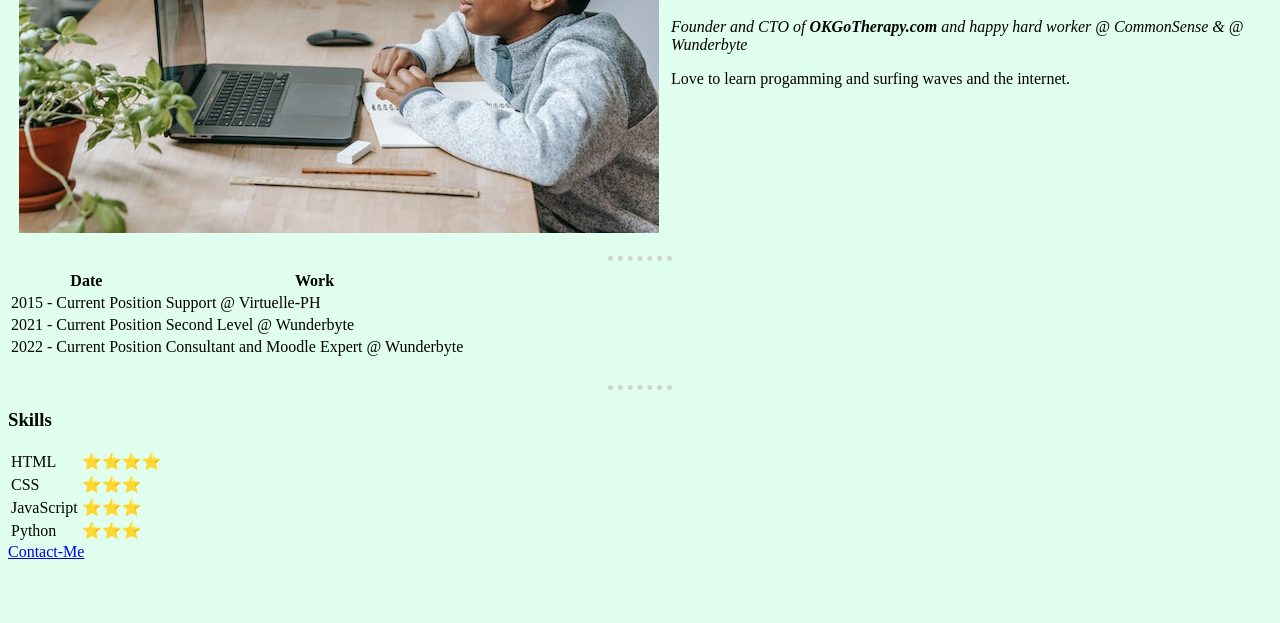
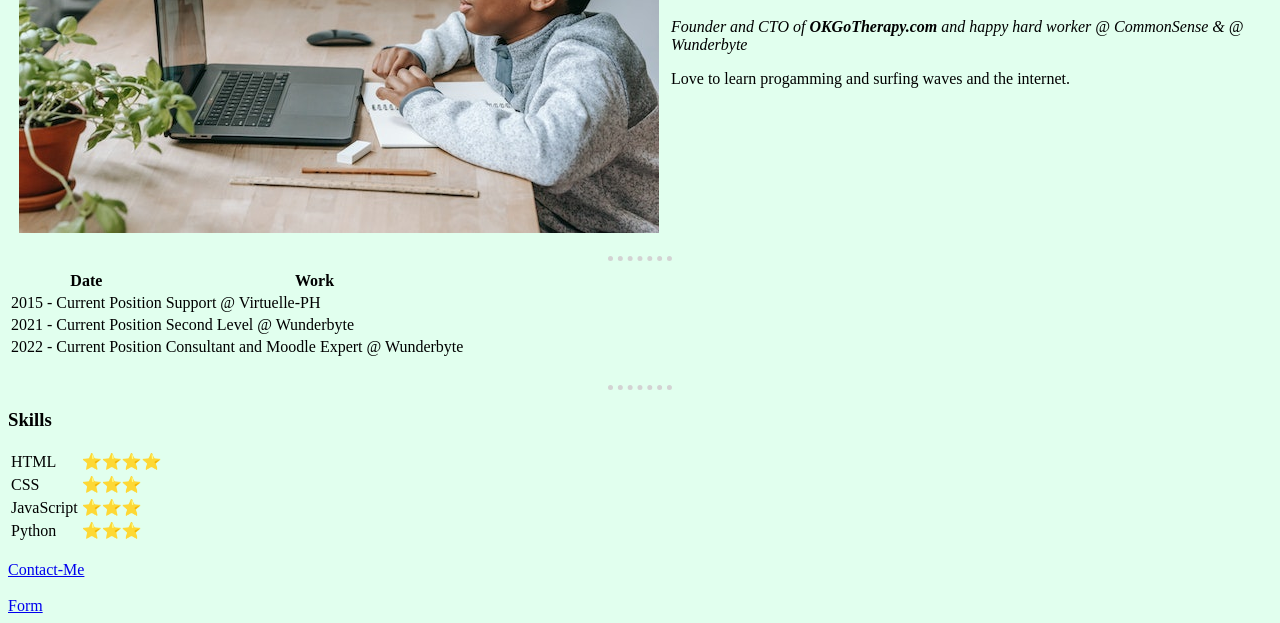
Before and after one commit to lxnewstream/C_V, a plain HTML site: page index.html in a window 1280 px wide. Shown: the part 213-836 px from the top of the page. Before the commit the page ends 800 px from the top, so only its background shows below. Drawn offline with Linux system fonts and the light colour scheme.

Commit message:
Update index.html

```diff
--- a/index.html
+++ b/index.html
@@ -90,8 +90,11 @@
                 </table></td>
 
          <!-- Skills Table End-->
+    <br>
 
    <a href="contact-me.html">Contact-Me</a> <br>
+    <br>
+    <a href="input.html">Form</a> <br>
 
 
         <!--[if lt IE 7]>
```
